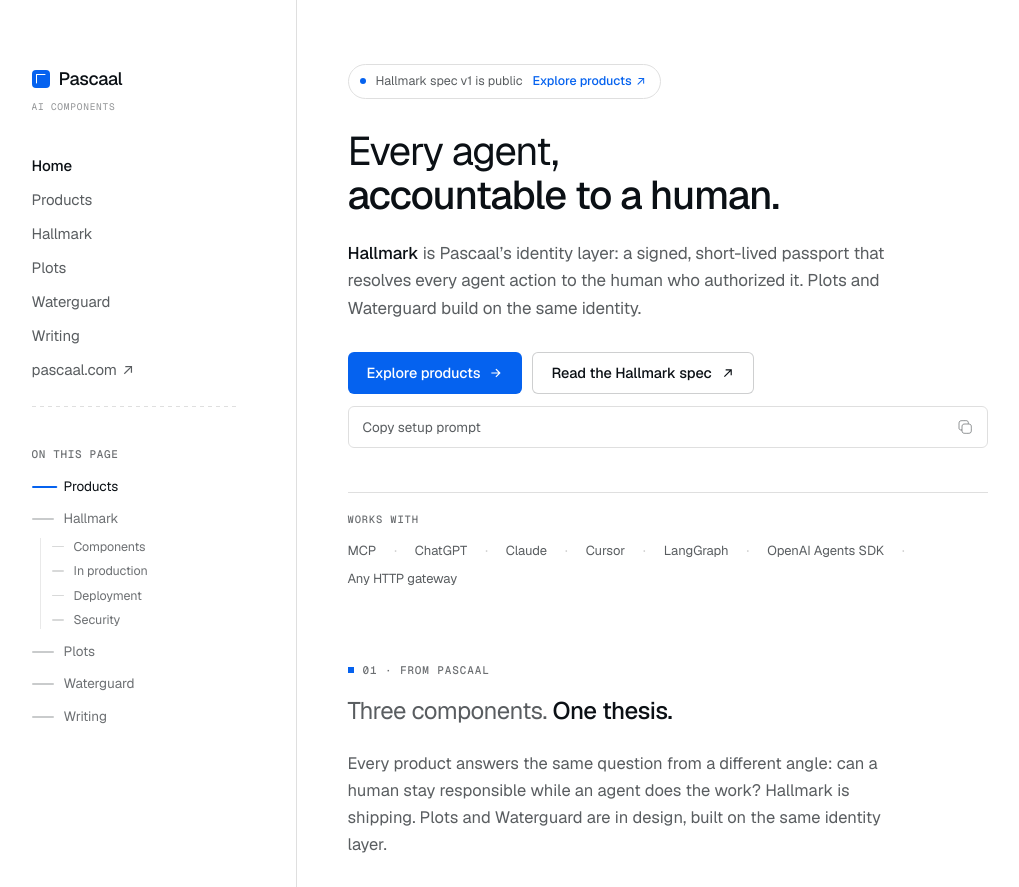
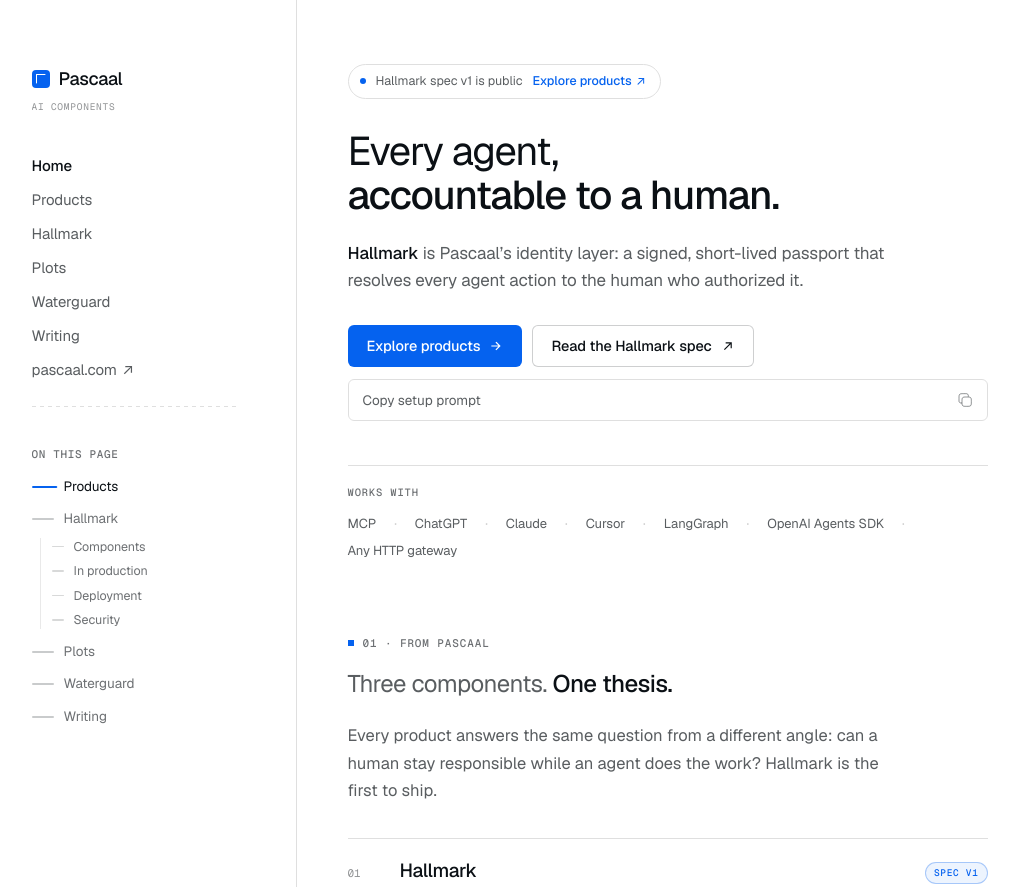
Before and after one commit to Addyx2/hallmark, a plain HTML site: page landing/index.html in a window 1280 px wide. Shown: the top 887 px of the page, without its empty margins (123-1142 px from the left). Drawn offline with nearby package versions, Linux system fonts and the light colour scheme.

Commit message:
Keep Hallmark explanations Hallmark-only

```diff
--- a/landing/index.html
+++ b/landing/index.html
@@ -392,8 +392,7 @@
 
       <p class="dek" data-reveal="load" style="--d:200ms">
         <b>Hallmark</b> is Pascaal&rsquo;s identity layer: a signed, short-lived passport that
-        resolves every agent action to the human who authorized it. Plots and Waterguard
-        build on the same identity.
+        resolves every agent action to the human who authorized it.
       </p>
 
       <div class="actions" data-reveal="load" style="--d:260ms">
@@ -435,8 +434,7 @@
       <h2 class="creed">Three components. <b>One thesis.</b></h2>
       <p class="body">
         Every product answers the same question from a different angle: can a human stay
-        responsible while an agent does the work? Hallmark is shipping. Plots and Waterguard
-        are in design, built on the same identity layer.
+        responsible while an agent does the work? Hallmark is the first to ship.
       </p>
 
       <div class="products">
```
